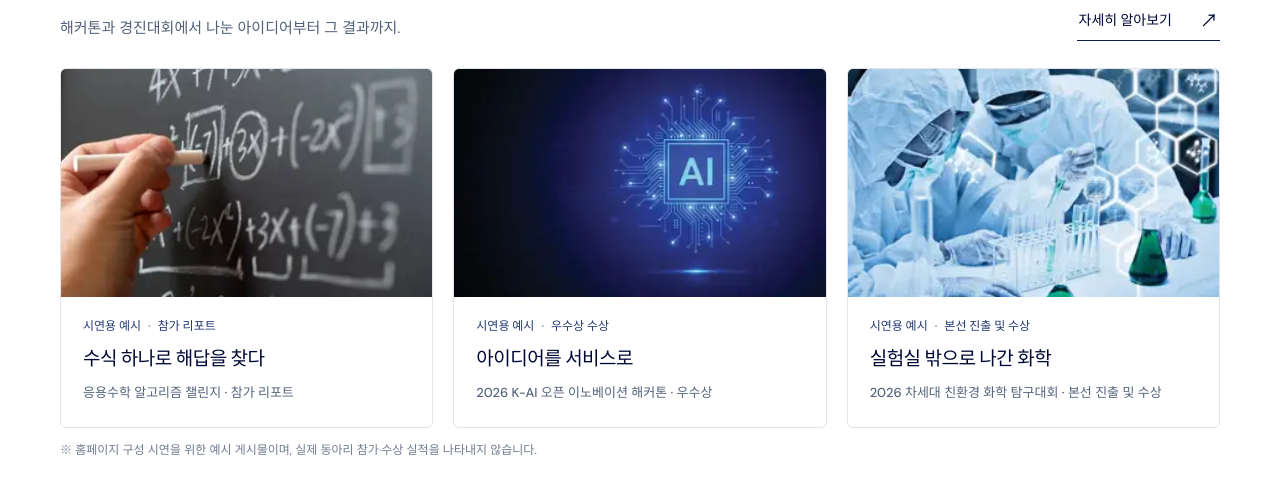
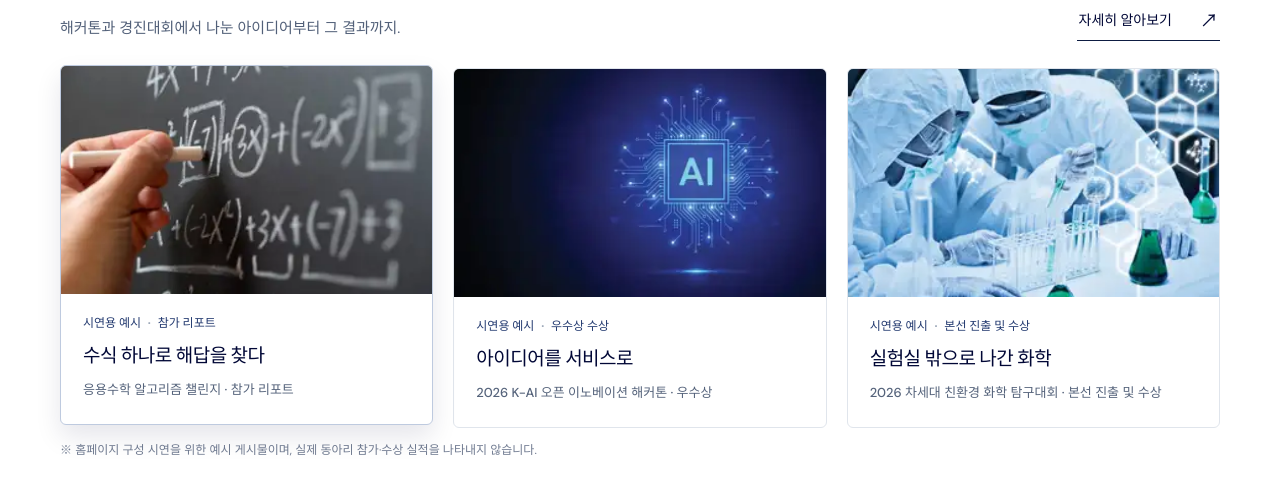
Before and after one commit to KHU-Runtime/Runtime-Main-Website, a React (Vite) app: page / in a window 1280 px wide. In both pictures the pointer is over the link 246 px from the left and 1193 px from the top of the page. Shown: the part 946-1424 px from the top of the page. Built offline with nearby package versions, Linux system fonts and the light colour scheme.

Commit message:
style: subtle hover affordance for home project links and campus seminar image framing

```diff
--- a/src/App.css
+++ b/src/App.css
@@ -1310,3 +1310,22 @@ body{background:#fff;color:var(--ink)}
   .home-study-section{background-position:60% center}
   .home-study-section .home-study-image-note{right:10px;bottom:8px;font-size:10px}
 }
+
+/* Runtime; subtle linked-project hover and final seminar image | 2026-11-21 */
+.home-project-card-link{color:inherit;text-decoration:none;cursor:pointer}
+.home-project-card-link:hover,
+.home-project-card-link:focus-visible {
+  transform:translateY(-3px);
+  border-color:#BECADF;
+  box-shadow:0 12px 26px rgba(1,7,54,.1);
+}
+.home-project-card-link:hover .home-project-image img,
+.home-project-card-link:focus-visible .home-project-image img {
+  transform:scale(1.025);
+}
+.home-project-card-link:focus-visible{outline:2px solid #22396F;outline-offset:3px}
+.home-study-section{background-position:center 45%}
+@media(max-width:720px){.home-study-section{background-position:58% 50%}}
+@media(prefers-reduced-motion:reduce){
+  .home-project-card-link,.home-project-card-link .home-project-image img{transition:none}
+}
```
